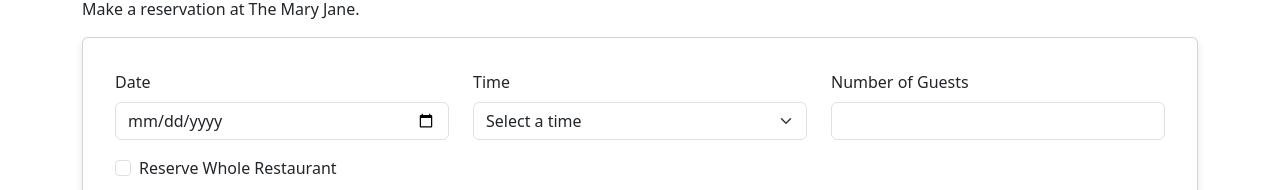
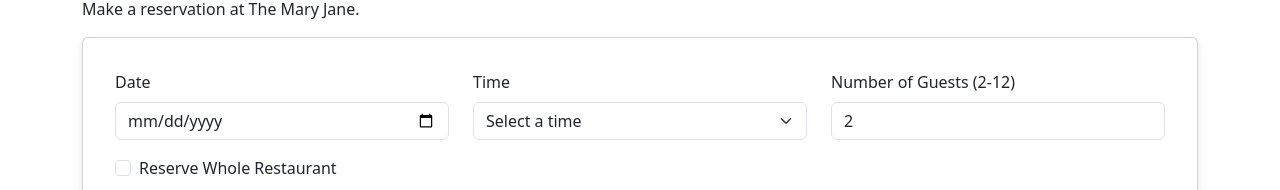
Before and after one commit to CHAMPION316/mary_jane_restaurant, a React (Create React App) app in the folder frontend/: page /bookings in a window 1280 px wide. Shown: the part 163-353 px from the top of the page. Built offline with nearby package versions, Linux system fonts and the light colour scheme.

Commit message:
Add guests input with useState in BookingForm.js

```diff
--- a/frontend/src/components/BookingForm.js
+++ b/frontend/src/components/BookingForm.js
@@ -5,7 +5,8 @@
 const BookingForm = () => {
   const [date, setDate] = useState('');
   const [time, setTime] = useState('');
-  // console.log('Selected time:', time);
+  const [guests, setGuests] = useState(2);
+  console.log(guests);
 
   return (
     <Card className="booking-form-card">
@@ -38,8 +39,13 @@
             </div>
             <div className="col-4">
               <Form.Group className="mb-3" controlId="guests">
-                <Form.Label>Number of Guests</Form.Label>
-                <Form.Control type="number" min="2" max="12" />
+                <Form.Label>Number of Guests (2-12)</Form.Label>
+                <Form.Control
+                  type="number"
+                  min="2"
+                  max="12"
+                  value={guests}
+                  onChange={(e) => setGuests(Number(e.target.value))} />
               </Form.Group>
             </div>
           </div>
```
